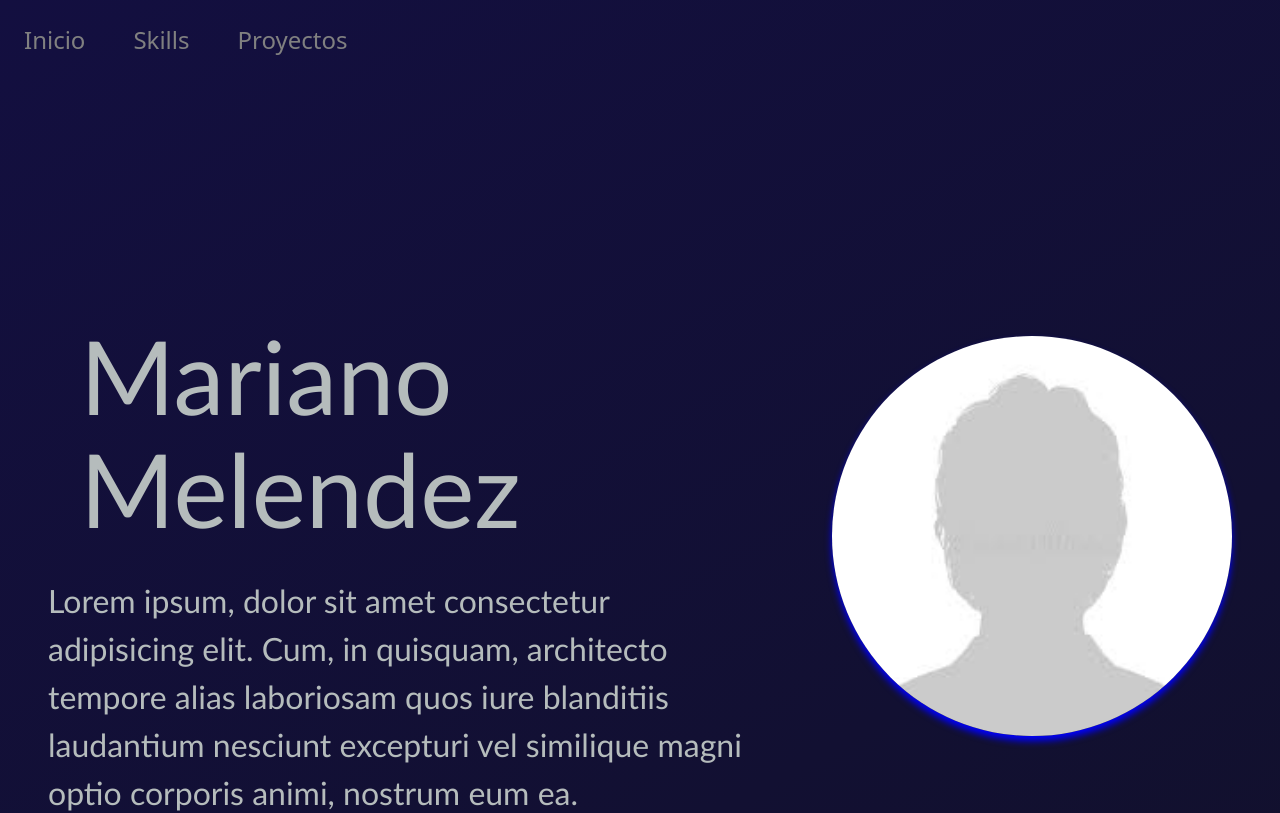
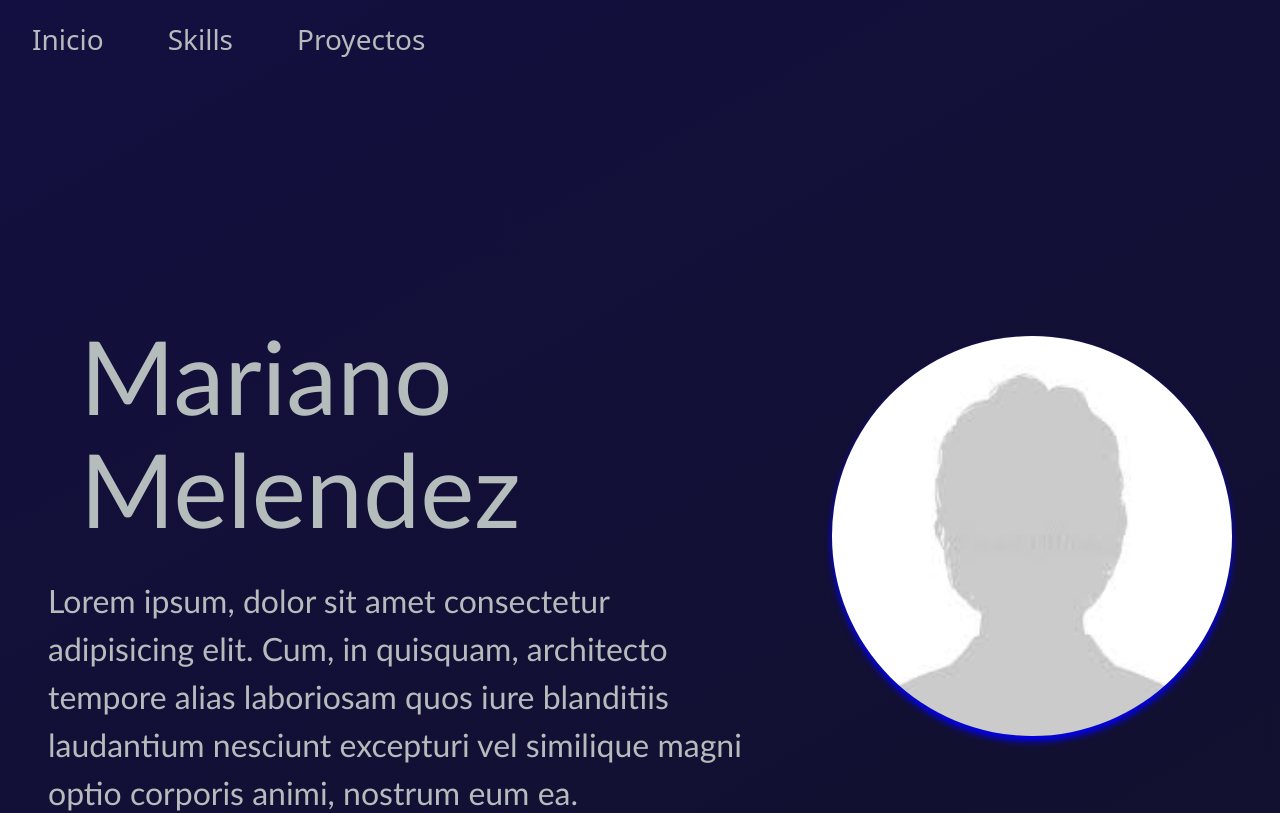
Before and after one commit to mariano3232/Portfolio, a React (Vite) app: page / in a window 1280 px wide. Shown: the top 813 px of the page. Built offline with nearby package versions, Linux system fonts and the light colour scheme.

Commit message:
smooth scroll

```diff
--- a/package.json
+++ b/package.json
@@ -15,6 +15,7 @@
     "react-dom": "^18.2.0",
     "react-multi-carousel": "^2.8.2",
     "react-router-dom": "^6.3.0",
+    "react-scroll": "^1.8.7",
     "router": "^1.3.7"
   },
   "devDependencies": {
--- a/src/App.jsx
+++ b/src/App.jsx
@@ -71,7 +71,7 @@ function App() {
   return (
     <div className={styles.App}>
     <NavBar/>
-        <div className={styles.first}>
+        <div id="#Intro" className={styles.first}>
         <img src={placeholder}alt="??????" className={styles.img}/>
             <div className={styles.text}>
                 <h1 className={styles.bla}>Mariano Melendez</h1>
@@ -79,15 +79,15 @@ function App() {
             </div>
         </div>
         <h1 ref={myContainer} className={styles.h1}>Skills :</h1>
-        <div className={isVisible?styles.secondbgVisible:styles.secondbg}>
+        <div className={isVisible?styles.secondbgVisible:styles.secondbg} id='#Skills'>
             <div className={isVisible?styles.secondVisible:styles.second}>
                 <div className={styles.queseyo}>
-                <Slider/>
+                <Slider className="Skills"/>
                 </div>
             </div>
         </div>
         <h1 ref={Container2} className={styles.projects}>Proyectos :</h1>
-        <div ref={Container2} className={styles.ref}>
+        <div ref={Container2} id="#Projects" className={styles.ref}>
             <div className={isProjectsVisible?styles.projectsBgVisible2:styles.projectsBgHidden2}>
                 <div className={isProjectsVisible?styles.projectsBgVisible:styles.projectsBgHidden}>
                     <Projects/>
--- a/src/components/NavBar.jsx
+++ b/src/components/NavBar.jsx
@@ -2,6 +2,7 @@ import React from 'react'
 import Nav from 'react-bootstrap/Nav';
 import Navbar from 'react-bootstrap/Navbar';
 import { useState,useEffect } from 'react';
+import {Link} from 'react-scroll'
 import styles from './navBar.module.css'
 
 function NavBar() {
@@ -25,9 +26,15 @@ useEffect(()=>{
         <Navbar.Toggle aria-controls="basic-navbar-nav" className={styles.toogle} />
         <Navbar.Collapse id="basic-navbar-nav">
           <Nav className="me-auto">
-            <Nav.Link href="#home" className={styles.navItem}>Inicio</Nav.Link>
-            <Nav.Link href="#Skills" className={styles.navItem}>Skills</Nav.Link>
-            <Nav.Link href="#Projects" className={styles.navItem}>Proyectos</Nav.Link>
+            <Link activeClass="active" to="#Intro" spy={false} smooth={true} offset={-100} duration={500}>
+              <h3 className={styles.navItem}>Inicio</h3>
+            </Link>
+            <Link activeClass="active" to="#Skills" spy={false} smooth={true} offset={-140} duration={500}>
+              <h3 className={styles.navItem}>Skills</h3>
+            </Link>
+            <Link activeClass="active" to="#Projects" spy={false} smooth={true} offset={-150} duration={500}>
+              <h3 className={styles.navItem}>Proyectos</h3>
+            </Link>
           </Nav>
         </Navbar.Collapse>
     </Navbar>
--- a/src/components/navBar.module.css
+++ b/src/components/navBar.module.css
@@ -16,13 +16,12 @@
     transition: 500ms ease;
 }
 .navItem{
-    color:grey !important;
-    font-size: x-large;
-    margin: 1rem;
-    transition: 300ms ease;
+    color: rgb(181, 188, 188);
+    margin:2rem;
 }
 .navItem:hover{
-    color: azure !important;
+    cursor: pointer;
+    pointer-events: fill;
 }
 
 .logo{
```
Also changed, not shown: 1 other file (tests, documents, lock files or other folders).
